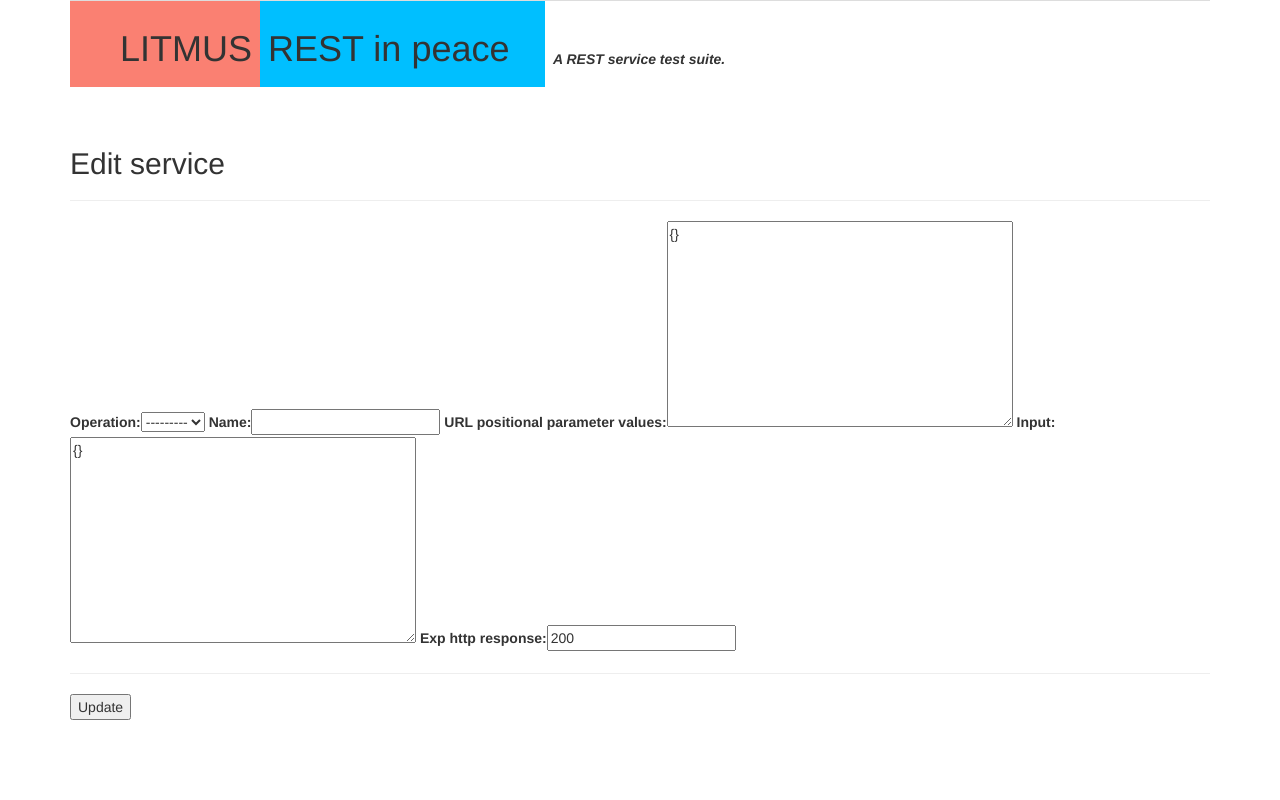
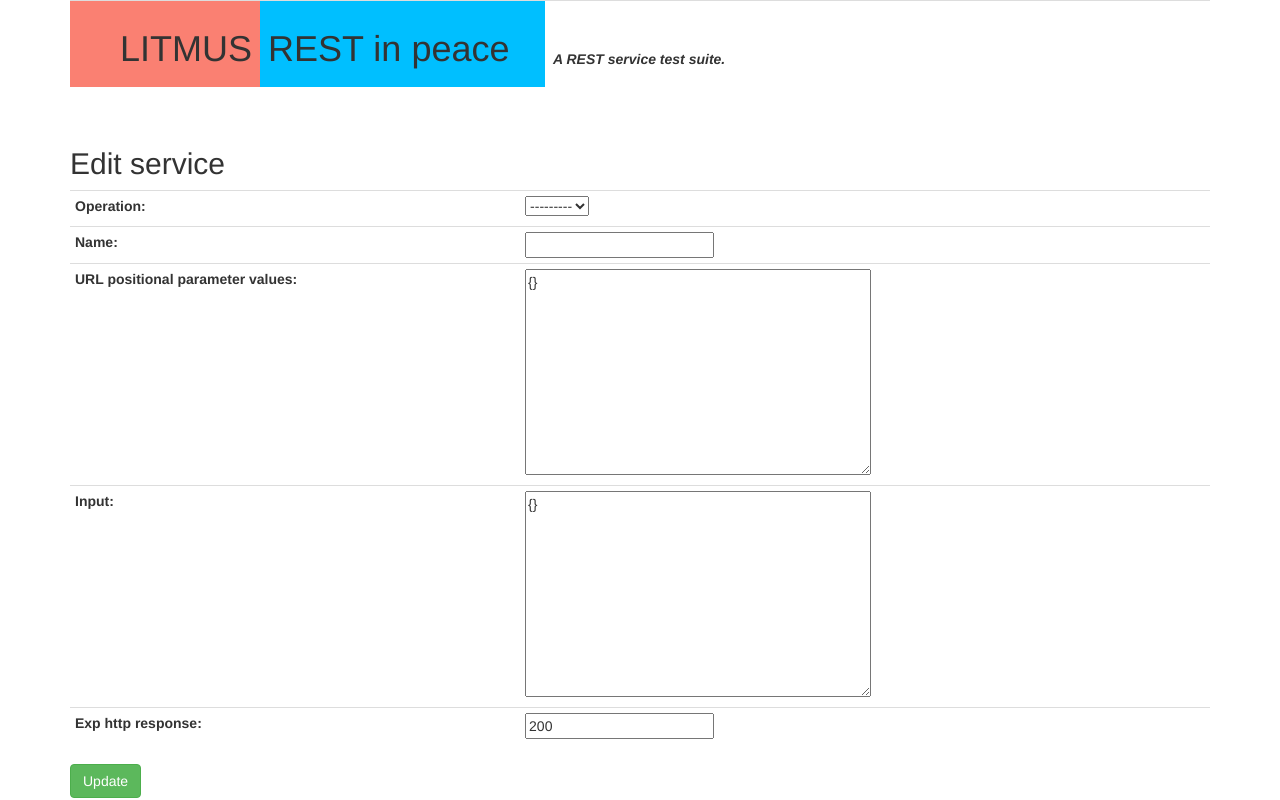
Before and after one commit to harinarayan/litmus, a Django app: template rip/templates/rip/service_update_form.html in a window 1280 px wide. Run offline with Django 3.2, Linux system fonts and the light colour scheme; the template is opened without the code that fills it: values that come from a table or form of the project are taken from there, others are empty; parts of the project's set-up code (start-up, migrations or seed data) failed here and were passed over; some libraries are stand-ins or nearby versions.

Commit message:
service update beautify

```diff
--- a/rip/templates/rip/service_update_form.html
+++ b/rip/templates/rip/service_update_form.html
@@ -5,9 +5,9 @@
 {% block content %}
 <h2>Edit service</h2>
 <form action="" method="post">{% csrf_token %}
-	<hr>
+	<table class="table table-condensed">
 	{{ form.as_table }}
-	<hr>
-	<input type="submit" value="Update" />
+	</table>
+	<input class="btn btn-success" type="submit" value="Update" />
 </form>
 {% endblock content%}
```
